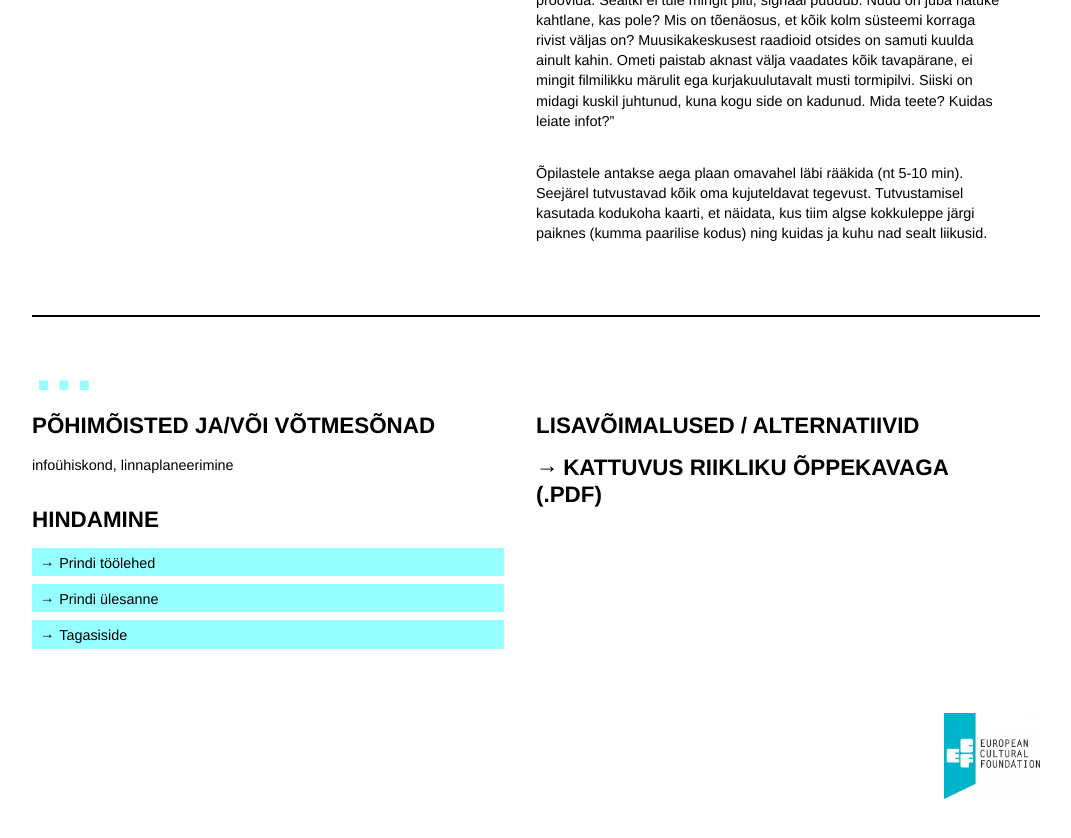
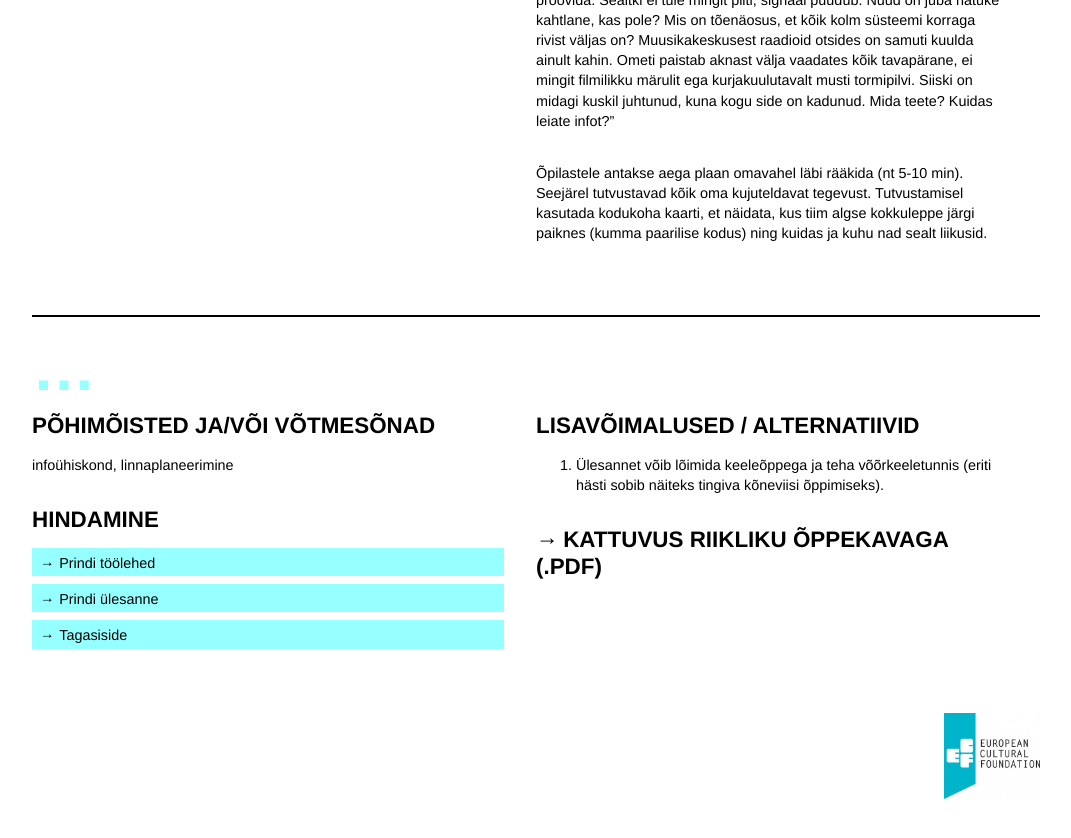
Before and after one commit to ruumiharidus/ruumiharidus.github.io, a Jekyll site: the page built from _posts/2015-12-07-infosulg.md, in a window 1280 px wide and 900 px high, scrolled down 1620 px. Shown: the top 838 px of the window, without its empty margins (104-1175 px from the left). Built offline with Jekyll 4.4.1, drawn with Linux system fonts in a browser that asks for light colours; nearby versions of some CDN libraries.

Commit message:
Updated 2015-12-07-infosulg.md

```diff
--- a/_posts/2015-12-07-infosulg.md
+++ b/_posts/2015-12-07-infosulg.md
@@ -72,7 +72,7 @@ infoühiskond, linnaplaneerimine
 ### ...
 
 #### Lisavõimalused / alternatiivid
-
+1. Ülesannet võib lõimida keeleõppega ja teha võõrkeeletunnis (eriti hästi sobib näiteks tingiva kõneviisi õppimiseks).
 
 [Kattuvus riikliku õppekavaga (.pdf)]({{ site.baseurl }}/assets/documents/hello.pdf){:class='national-pdf'}
 </section>
```
